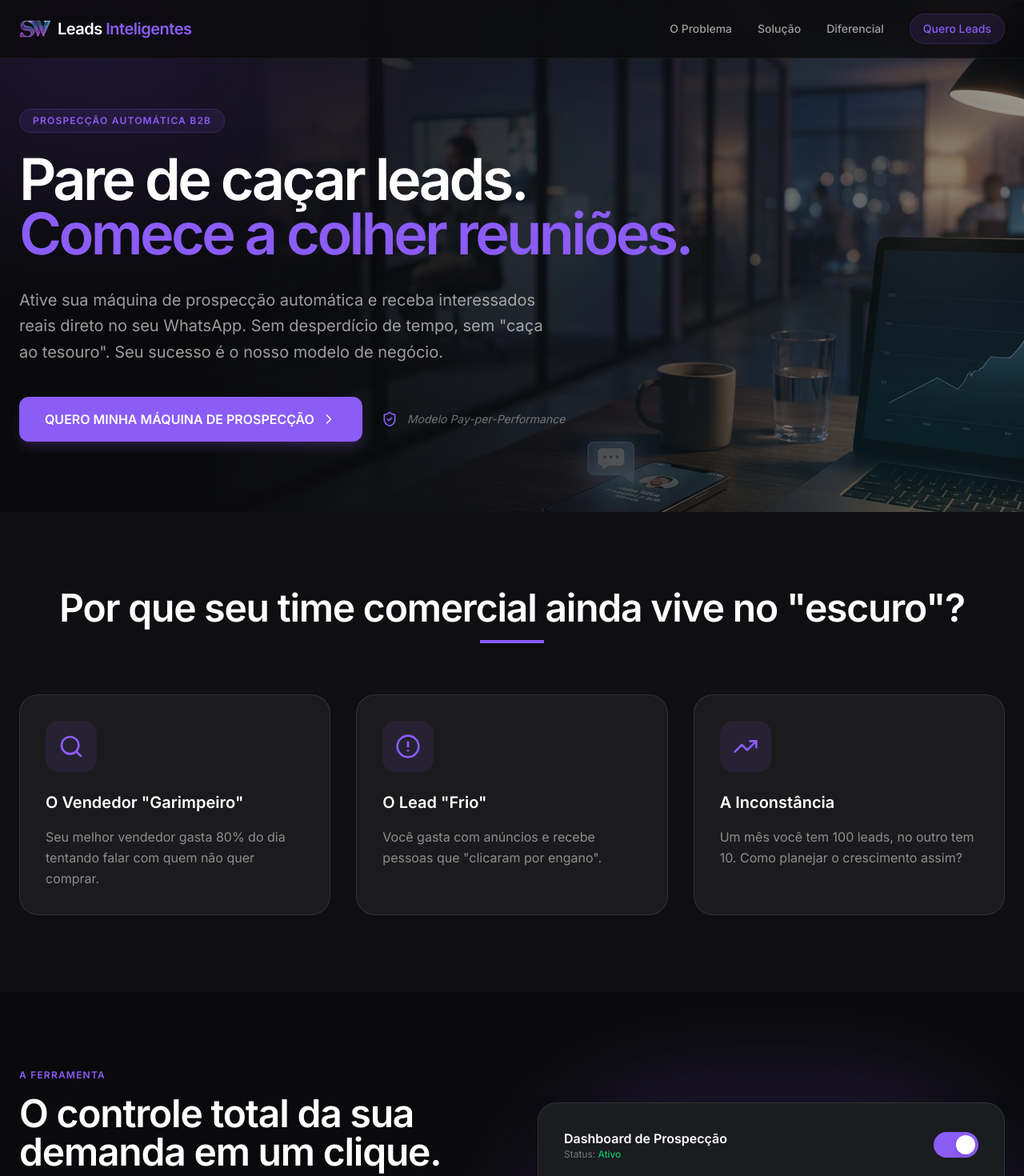
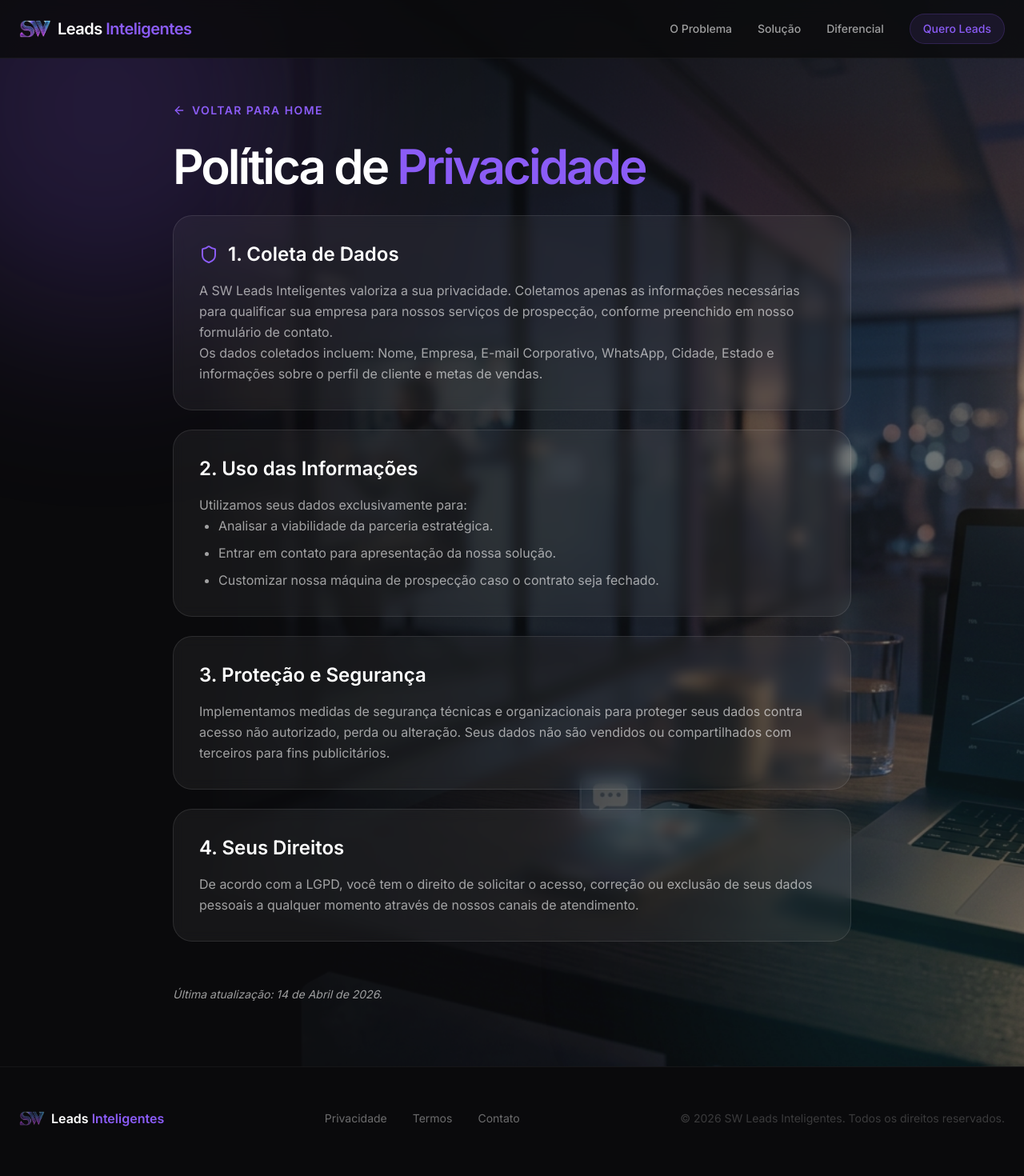
Before and after one commit to AndreVieira131987/SWLeads---LP, a React (Vite) app: page /privacidade in a window 1280 px wide. Shown: the top 1470 px of the page at 80% size. Built offline with nearby package versions, Linux system fonts and the light colour scheme.

Commit message:
Privacidade e Termos de uso

```diff
--- a/package.json
+++ b/package.json
@@ -21,6 +21,7 @@
     "react": "^19.0.0",
     "react-dom": "^19.0.0",
     "react-hook-form": "^7.72.0",
+    "react-router-dom": "^7.14.1",
     "vite": "^6.2.0"
   },
   "devDependencies": {
--- a/src/App.tsx
+++ b/src/App.tsx
@@ -1,9 +1,12 @@
-import { useState } from "react";
+import { useState, useEffect } from "react";
 import { motion, AnimatePresence } from "motion/react";
 import { useForm } from "react-hook-form";
+import { BrowserRouter as Router, Routes, Route, Link, useLocation } from "react-router-dom";
 import logo from "./assets/images/logo.png";
 import relatorio from "./assets/images/relatorio.png";
 import fundo from "./assets/images/fundo.png";
+import Privacy from "./pages/Privacy";
+import Terms from "./pages/Terms";
 
 
 import {
@@ -44,15 +47,15 @@ interface FormData {
 const Navbar = () => (
   <nav className="fixed top-0 left-0 right-0 z-50 bg-background/80 backdrop-blur-md border-b border-white/5">
     <div className="max-w-7xl mx-auto px-6 py-4 flex justify-between items-center w-full">
-      <div className="flex items-center gap-2">
+      <Link to="/" className="flex items-center gap-2">
         <img src={logo} alt="SW Leads Logo" className="w-10 h-10 object-contain" />
         <span className="text-xl font-bold tracking-tight text-white">Leads <span className="text-primary">Inteligentes</span></span>
-      </div>
+      </Link>
       <div className="hidden md:flex items-center gap-8 text-sm font-medium text-white/60">
-        <a href="#dor" className="hover:text-primary transition-colors">O Problema</a>
-        <a href="#solucao" className="hover:text-primary transition-colors">Solução</a>
-        <a href="#diferencial" className="hover:text-primary transition-colors">Diferencial</a>
-        <a href="#formulario" className="bg-primary/10 text-primary px-4 py-2 rounded-full border border-primary/20 hover:bg-primary/20 transition-all">
+        <a href="/#dor" className="hover:text-primary transition-colors">O Problema</a>
+        <a href="/#solucao" className="hover:text-primary transition-colors">Solução</a>
+        <a href="/#diferencial" className="hover:text-primary transition-colors">Diferencial</a>
+        <a href="/#formulario" className="bg-primary/10 text-primary px-4 py-2 rounded-full border border-primary/20 hover:bg-primary/20 transition-all">
           Quero Leads
         </a>
       </div>
@@ -556,7 +559,7 @@ const GrandFinale = () => (
 );
 
 const Footer = () => (
-  <footer className="py-12 border-t border-white/5">
+  <footer className="py-12 border-t border-white/5 bg-background relative z-10">
     <div className="max-w-7xl mx-auto px-6">
       <div className="flex flex-col md:flex-row justify-between items-center gap-8">
         <div className="flex items-center gap-2">
@@ -565,8 +568,8 @@ const Footer = () => (
         </div>
 
         <div className="flex gap-8 text-sm text-white/40">
-          <a href="#" className="hover:text-white transition-colors">Privacidade</a>
-          <a href="#" className="hover:text-white transition-colors">Termos</a>
+          <Link to="/privacidade" className="hover:text-white transition-colors">Privacidade</Link>
+          <Link to="/termos" className="hover:text-white transition-colors">Termos</Link>
           <a href="#" className="hover:text-white transition-colors">Contato</a>
         </div>
 
@@ -578,10 +581,7 @@ const Footer = () => (
   </footer>
 );
 
-export default function App() {
-  return (
-    <div className="min-h-screen bg-background text-on-background font-body selection:bg-primary selection:text-on-primary">
-      <Navbar />
+const Home = () => (
   <main>
     <Hero />
     <PainSection />
@@ -591,7 +591,31 @@ export default function App() {
     <QualificationForm />
     <GrandFinale />
   </main>
+);
+
+const ScrollToTop = () => {
+  const { pathname } = useLocation();
+  useEffect(() => {
+    window.scrollTo(0, 0);
+  }, [pathname]);
+  return null;
+};
+
+export default function App() {
+  return (
+    <Router>
+      <ScrollToTop />
+      <div className="min-h-screen bg-background text-on-background font-body selection:bg-primary selection:text-on-primary flex flex-col">
+        <Navbar />
+        <div className="flex-grow">
+          <Routes>
+            <Route path="/" element={<Home />} />
+            <Route path="/privacidade" element={<Privacy />} />
+            <Route path="/termos" element={<Terms />} />
+          </Routes>
+        </div>
         <Footer />
       </div>
+    </Router>
   );
 }
--- /dev/null
+++ b/src/pages/Privacy.tsx
@@ -0,0 +1,92 @@
+import { motion } from "motion/react";
+import { Shield, ArrowLeft } from "lucide-react";
+import { Link } from "react-router-dom";
+import fundo from "../assets/images/fundo.png";
+
+const Privacy = () => {
+  return (
+    <div className="relative pt-32 pb-20 overflow-hidden min-h-screen">
+      {/* Background Pattern */}
+      <div className="absolute top-0 right-0 w-full h-full pointer-events-none overflow-hidden">
+        <div className="absolute top-[-10%] left-[-10%] w-[40%] h-[40%] bg-primary/20 blur-[120px] rounded-full"></div>
+        <div className="absolute bottom-[-10%] right-[-10%] w-[40%] h-[40%] bg-secondary/10 blur-[120px] rounded-full"></div>
+        <img
+          src={fundo}
+          alt="Background effect"
+          className="absolute top-0 right-[-10%] md:right-0 w-[80%] h-full object-cover opacity-60 mix-blend-screen mask-image-gradient"
+          style={{
+            maskImage: 'linear-gradient(to left, rgba(0,0,0,1) 0%, rgba(0,0,0,0) 100%)',
+            WebkitMaskImage: 'linear-gradient(to left, rgba(0,0,0,1) 0%, rgba(0,0,0,0) 100%)'
+          }}
+        />
+      </div>
+
+      <div className="max-w-4xl mx-auto px-6 relative z-10 w-full">
+        <motion.div
+          initial={{ opacity: 0, y: 20 }}
+          animate={{ opacity: 1, y: 0 }}
+          transition={{ duration: 0.6 }}
+        >
+          <Link
+            to="/"
+            className="inline-flex items-center gap-2 text-primary hover:text-primary/80 transition-colors mb-8 text-sm font-bold uppercase tracking-widest"
+          >
+            <ArrowLeft className="w-4 h-4" />
+            Voltar para Home
+          </Link>
+
+          <h1 className="text-4xl md:text-6xl font-bold tracking-tighter leading-[0.95] mb-8 text-white">
+            Política de <span className="text-primary">Privacidade</span>
+          </h1>
+
+          <div className="prose prose-invert max-w-none space-y-6 text-white/60 leading-relaxed">
+            <section className="bg-white/5 border border-white/10 rounded-3xl p-8 backdrop-blur-sm">
+              <h2 className="text-2xl font-bold text-white mb-4 flex items-center gap-3">
+                <Shield className="w-6 h-6 text-primary" />
+                1. Coleta de Dados
+              </h2>
+              <p>
+                A SW Leads Inteligentes valoriza a sua privacidade. Coletamos apenas as informações necessárias para qualificar sua empresa para nossos serviços de prospecção, conforme preenchido em nosso formulário de contato.
+              </p>
+              <p>
+                Os dados coletados incluem: Nome, Empresa, E-mail Corporativo, WhatsApp, Cidade, Estado e informações sobre o perfil de cliente e metas de vendas.
+              </p>
+            </section>
+
+            <section className="bg-white/5 border border-white/10 rounded-3xl p-8 backdrop-blur-sm">
+              <h2 className="text-2xl font-bold text-white mb-4">2. Uso das Informações</h2>
+              <p>
+                Utilizamos seus dados exclusivamente para:
+              </p>
+              <ul className="list-disc pl-6 space-y-2">
+                <li>Analisar a viabilidade da parceria estratégica.</li>
+                <li>Entrar em contato para apresentação da nossa solução.</li>
+                <li>Customizar nossa máquina de prospecção caso o contrato seja fechado.</li>
+              </ul>
+            </section>
+
+            <section className="bg-white/5 border border-white/10 rounded-3xl p-8 backdrop-blur-sm">
+              <h2 className="text-2xl font-bold text-white mb-4">3. Proteção e Segurança</h2>
+              <p>
+                Implementamos medidas de segurança técnicas e organizacionais para proteger seus dados contra acesso não autorizado, perda ou alteração. Seus dados não são vendidos ou compartilhados com terceiros para fins publicitários.
+              </p>
+            </section>
+
+            <section className="bg-white/5 border border-white/10 rounded-3xl p-8 backdrop-blur-sm">
+              <h2 className="text-2xl font-bold text-white mb-4">4. Seus Direitos</h2>
+              <p>
+                De acordo com a LGPD, você tem o direito de solicitar o acesso, correção ou exclusão de seus dados pessoais a qualquer momento através de nossos canais de atendimento.
+              </p>
+            </section>
+
+            <div className="pt-8 text-sm italic">
+              Última atualização: 14 de Abril de 2026.
+            </div>
+          </div>
+        </motion.div>
+      </div>
+    </div>
+  );
+};
+
+export default Privacy;
--- /dev/null
+++ b/src/pages/Terms.tsx
@@ -0,0 +1,87 @@
+import { motion } from "motion/react";
+import { FileText, ArrowLeft } from "lucide-react";
+import { Link } from "react-router-dom";
+import fundo from "../assets/images/fundo.png";
+
+const Terms = () => {
+  return (
+    <div className="relative pt-32 pb-20 overflow-hidden min-h-screen">
+      {/* Background Pattern */}
+      <div className="absolute top-0 right-0 w-full h-full pointer-events-none overflow-hidden">
+        <div className="absolute top-[-10%] left-[-10%] w-[40%] h-[40%] bg-primary/20 blur-[120px] rounded-full"></div>
+        <div className="absolute bottom-[-10%] right-[-10%] w-[40%] h-[40%] bg-secondary/10 blur-[120px] rounded-full"></div>
+        <img
+          src={fundo}
+          alt="Background effect"
+          className="absolute top-0 right-[-10%] md:right-0 w-[80%] h-full object-cover opacity-60 mix-blend-screen mask-image-gradient"
+          style={{
+            maskImage: 'linear-gradient(to left, rgba(0,0,0,1) 0%, rgba(0,0,0,0) 100%)',
+            WebkitMaskImage: 'linear-gradient(to left, rgba(0,0,0,1) 0%, rgba(0,0,0,0) 100%)'
+          }}
+        />
+      </div>
+
+      <div className="max-w-4xl mx-auto px-6 relative z-10 w-full">
+        <motion.div
+          initial={{ opacity: 0, y: 20 }}
+          animate={{ opacity: 1, y: 0 }}
+          transition={{ duration: 0.6 }}
+        >
+          <Link
+            to="/"
+            className="inline-flex items-center gap-2 text-primary hover:text-primary/80 transition-colors mb-8 text-sm font-bold uppercase tracking-widest"
+          >
+            <ArrowLeft className="w-4 h-4" />
+            Voltar para Home
+          </Link>
+
+          <h1 className="text-4xl md:text-6xl font-bold tracking-tighter leading-[0.95] mb-8 text-white">
+            Termos de <span className="text-primary">Uso</span>
+          </h1>
+
+          <div className="prose prose-invert max-w-none space-y-6 text-white/60 leading-relaxed">
+            <section className="bg-white/5 border border-white/10 rounded-3xl p-8 backdrop-blur-sm">
+              <h2 className="text-2xl font-bold text-white mb-4 flex items-center gap-3">
+                <FileText className="w-6 h-6 text-primary" />
+                1. Aceite dos Termos
+              </h2>
+              <p>
+                Ao acessar o site da SW Leads Inteligentes e preencher nosso formulário, você concorda em cumprir estes termos de uso, todas as leis e regulamentos aplicáveis. Se você não concordar com algum destes termos, está proibido de usar ou acessar este site.
+              </p>
+            </section>
+
+            <section className="bg-white/5 border border-white/10 rounded-3xl p-8 backdrop-blur-sm">
+              <h2 className="text-2xl font-bold text-white mb-4">2. Licença de Uso</h2>
+              <p>
+                É concedida permissão para visualizar temporariamente o conteúdo do site para fins informativos e de qualificação comercial. Esta é uma concessão de licença, não uma transferência de título.
+              </p>
+              <p>
+                Você não deve modificar, copiar o design ou código, ou usar o conteúdo para qualquer fim comercial sem autorização prévia.
+              </p>
+            </section>
+
+            <section className="bg-white/5 border border-white/10 rounded-3xl p-8 backdrop-blur-sm">
+              <h2 className="text-2xl font-bold text-white mb-4">3. Precisão das Informações</h2>
+              <p>
+                A SW Leads Inteligentes se esforça para manter as informações do site precisas e atualizadas. No entanto, reservamo-nos o direito de alterar descrições de serviços e modelos de negócio sem aviso prévio para melhor atender nossos parceiros.
+              </p>
+            </section>
+
+            <section className="bg-white/5 border border-white/10 rounded-3xl p-8 backdrop-blur-sm">
+              <h2 className="text-2xl font-bold text-white mb-4">4. Limitações</h2>
+              <p>
+                Em nenhum caso a SW Leads Inteligentes ou seus fornecedores serão responsáveis por quaisquer danos decorrentes do uso ou da incapacidade de usar os materiais em seu site, mesmo que tenhamos sido notificados da possibilidade de tais danos.
+              </p>
+            </section>
+
+            <div className="pt-8 text-sm italic">
+              Última atualização: 14 de Abril de 2026.
+            </div>
+          </div>
+        </motion.div>
+      </div>
+    </div>
+  );
+};
+
+export default Terms;
```
Also changed, not shown: 1 other file (tests, documents, lock files or other folders). Lines whose indentation alone changed are shown as unchanged.
